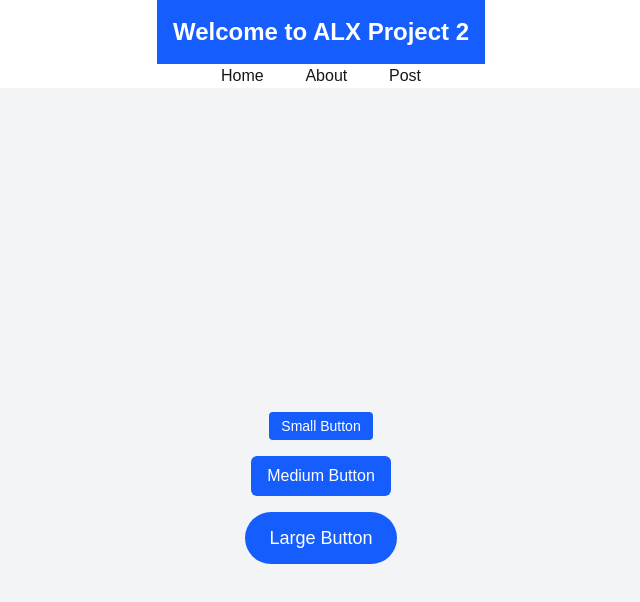
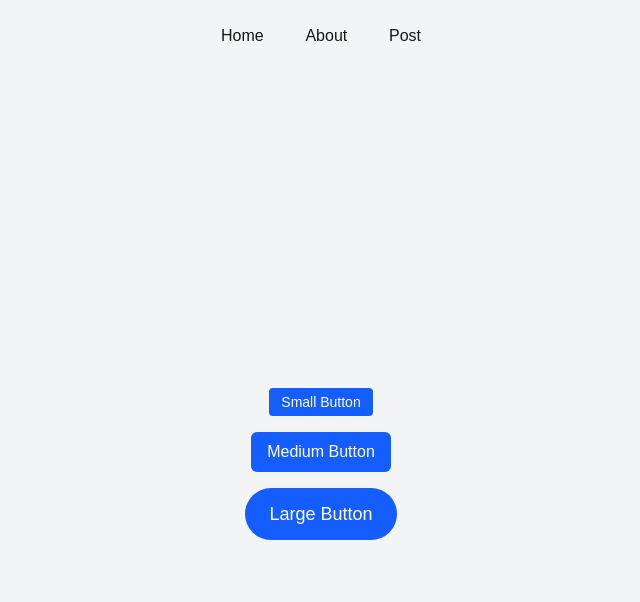
Before and after one commit to wizleriq/alx-project-0x02-setup, a Next.js app in the folder alx-project-0x02/: page /about in a window 1280 px wide. Shown: the top 602 px of the page, without its empty margins (319-959 px from the left). Built offline with nearby package versions, Linux system fonts and the light colour scheme.

Commit message:
Navigation and Layout

```diff
--- a/alx-project-0x02/components/layout/Header.tsx
+++ b/alx-project-0x02/components/layout/Header.tsx
@@ -2,9 +2,9 @@ import Link from "next/link";
 const Header = () => {
   return (
     <div className="flex flex-col items-center justify-center">
-    <header className="bg-blue-600 text-white p-4 text-center">
+    {/* <header className="bg-blue-600 text-white p-4 text-center">
       <h1 className="text-2xl font-bold">Welcome to ALX Project 2</h1>
-    </header>
+    </header> */}
     <div className="flex items-center justify-between lg:w-[200px] lg:bg-transparent">
       <Link href="/home" className="hover:underline">Home</Link>
      <Link href="/about" className="hover:underline">About</Link>
--- a/alx-project-0x02/pages/_app.tsx
+++ b/alx-project-0x02/pages/_app.tsx
@@ -5,7 +5,7 @@ import Header from "@/components/layout/Header";
 export default function App({ Component, pageProps }: AppProps) {
   return (
     <>
-    <Header />
+    {/* <Header /> */}
   <Component {...pageProps} />
   </>
   )
--- a/alx-project-0x02/pages/about.tsx
+++ b/alx-project-0x02/pages/about.tsx
@@ -1,14 +1,19 @@
 // pages/about.tsx
 import React from 'react';
+import Header from '@/components/layout/Header';
 import Button from '@/components/common/Button';
 
 const About = () => {
   return (
-    <div className="min-h-screen flex flex-col items-center justify-center space-y-4 bg-gray-100 p-6">
+     <div className="min-h-screen flex flex-col items-center justify-center space-y-4 bg-gray-100 p-6">
+      <Header />
+      <div className="min-h-screen flex flex-col items-center justify-center space-y-4 bg-gray-100 p-6">
       <Button size="small" shape="rounded-sm">Small Button</Button>
       <Button size="medium" shape="rounded-md">Medium Button</Button>
       <Button size="large" shape="rounded-full">Large Button</Button>
     </div>
+    </div>
+
   );
 };
 
--- a/alx-project-0x02/pages/home.tsx
+++ b/alx-project-0x02/pages/home.tsx
@@ -1,4 +1,5 @@
 import React, { useState } from 'react'
+import Header from '@/components/layout/Header';
 import Card from '@/components/common/Card'
 import { CardProps } from '@/interfaces';
 import PostModal from '@/components/common/PostModal';
@@ -13,6 +14,7 @@ const home: React.FC = () => {
   return (
     <div className="min-h-screen bg-gray-100 p-6">
       <div className="max-w-3xl mx-auto">
+        <Header />
         {/* Create Post Button */}
         <button
           onClick={() => setIsModalOpen(true)}
--- a/alx-project-0x02/pages/index.tsx
+++ b/alx-project-0x02/pages/index.tsx
@@ -1,4 +1,5 @@
 import Image from "next/image";
+import Header from "@/components/layout/Header";
 import { Geist, Geist_Mono } from "next/font/google";
 
 const geistSans = Geist({
@@ -16,7 +17,8 @@ export default function Home() {
     <div
       className={`${geistSans.className} ${geistMono.className} grid grid-rows-[20px_1fr_20px] items-center justify-items-center min-h-screen p-8 pb-20 gap-16 sm:p-20 font-[family-name:var(--font-geist-sans)]`}
     >
-      <h1>Wisdom</h1>
+      {/* <h1>Wisdom</h1> */}
+      <Header/>
     </div>
   );
 }
--- a/alx-project-0x02/pages/posts.tsx
+++ b/alx-project-0x02/pages/posts.tsx
@@ -1,8 +1,12 @@
 import React from 'react'
+import Header from '@/components/layout/Header'
 
 const post = () => {
   return (
-    <div>This is a Post</div>
+    <div>
+      <Header />
+      <div>This is a Post</div>
+    </div>
   )
 }
 
```
